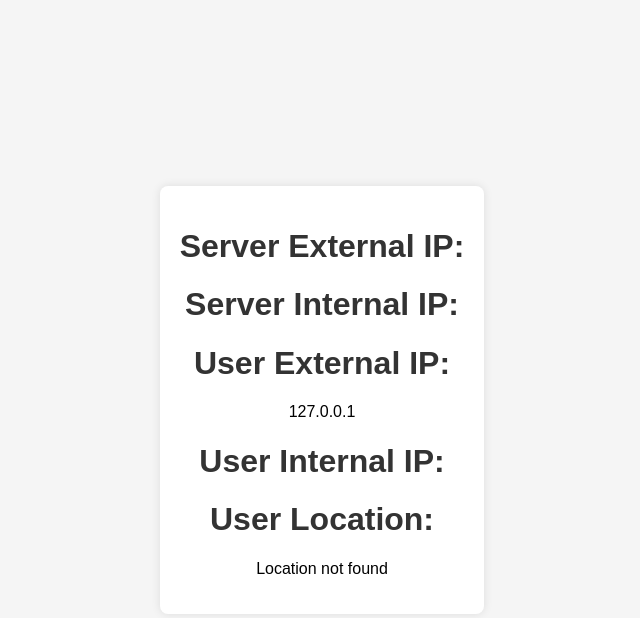
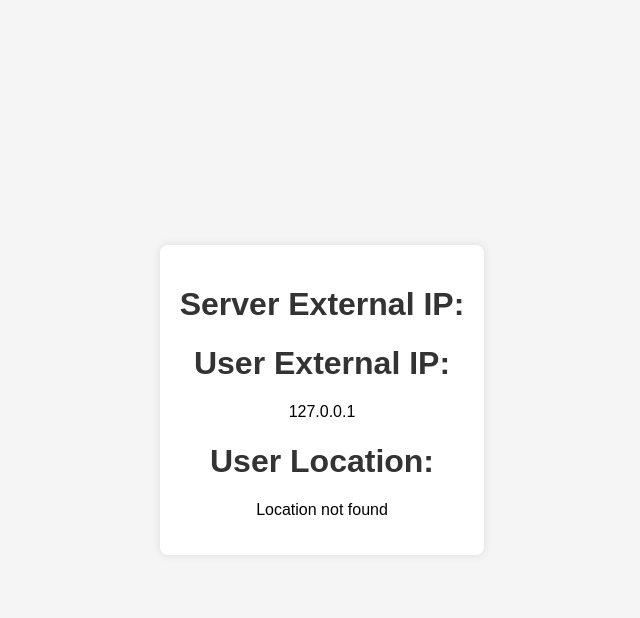
Before and after one commit to jongold9/myip-flask-aws, a Flask app: page / in a window 1280 px wide. Shown: the top 618 px of the page, without its empty margins (318-958 px from the left). Run offline with Flask 2, Linux system fonts and the light colour scheme; data that the repository does not hold is empty.

Commit message:
Update index.html

```diff
--- a/templates/index.html
+++ b/templates/index.html
@@ -33,12 +33,10 @@
     <div class="container">
         <h1>Server External IP:</h1>
         <p>{{ external_ip }}</p>
-        <h1>Server Internal IP:</h1>
-        <p>{{ internal_ip }}</p>
+
         <h1>User External IP:</h1>
         <p>{{ user_external_ip }}</p>
-        <h1>User Internal IP:</h1>
-        <p>{{ user_internal_ip }}</p>
+
         <h1>User Location:</h1>
         <p>{{ user_location }}</p>
     </div>
```
